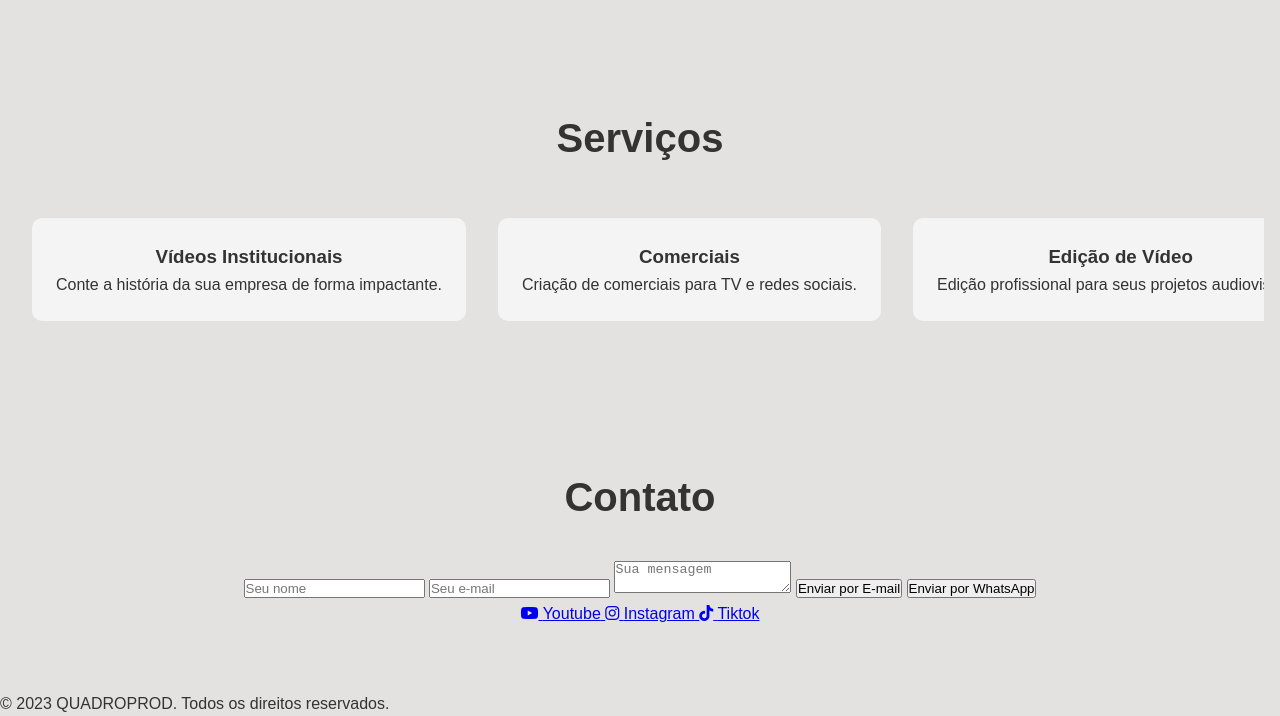
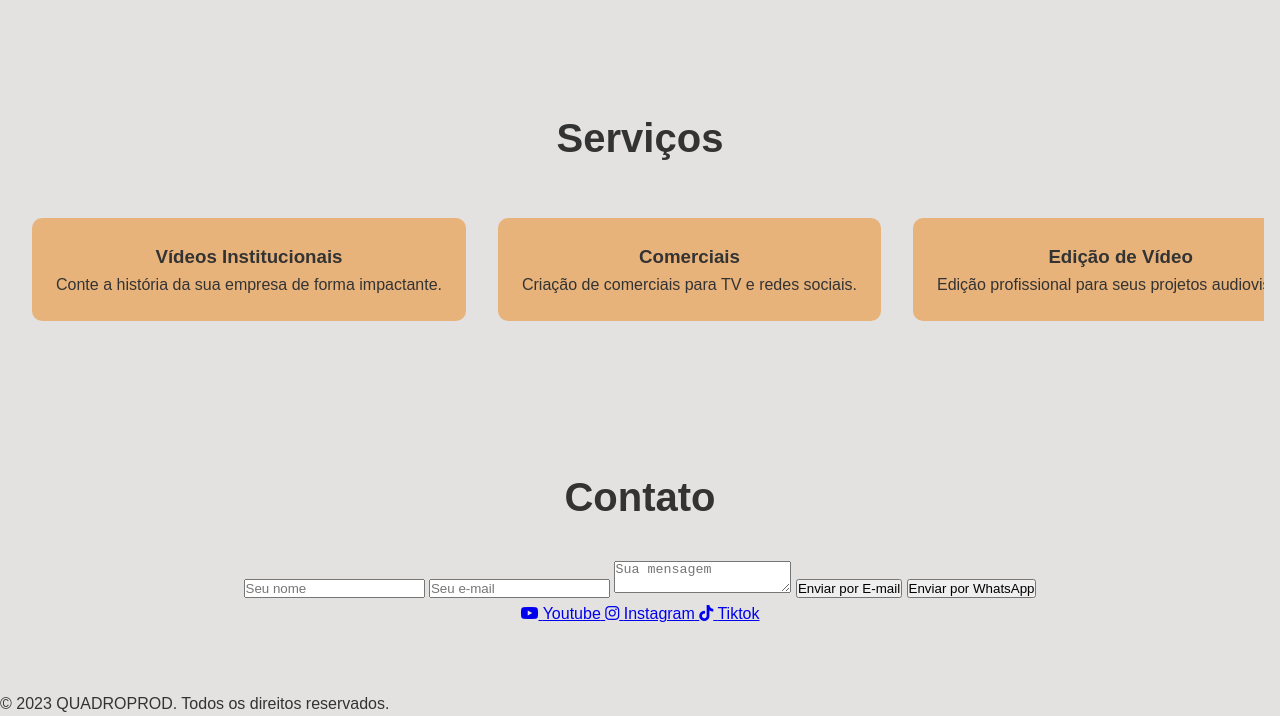
Before and after one commit to tinho97/Sitequadro, a plain HTML site: page index.html in a window 1280 px wide. Shown: the part 2098-2814 px from the top of the page. Drawn offline with Linux system fonts and the light colour scheme.

Commit message:
ajuste final

```diff
--- a/styles.css
+++ b/styles.css
@@ -408,7 +408,7 @@ h2 {
 }
 
 .service-item {
-  background: #f4f4f4;
+  background: #ed810e7a;
   padding: 1.5rem;
   border-radius: 10px;
   min-width: 250px; /* Largura mínima dos itens para garantir a rolagem */
```
Also changed, not shown: index.html (+1 -0 lines).
